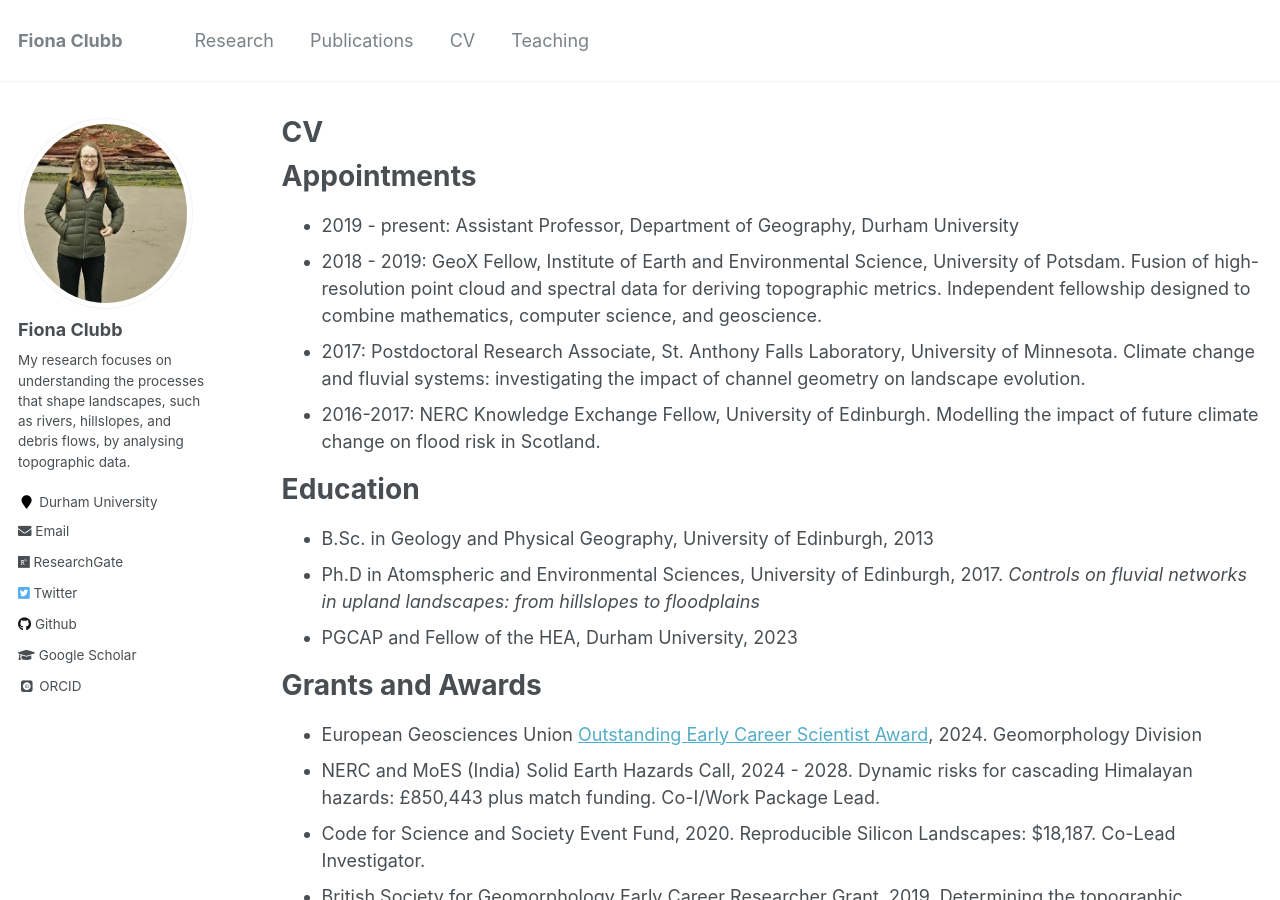
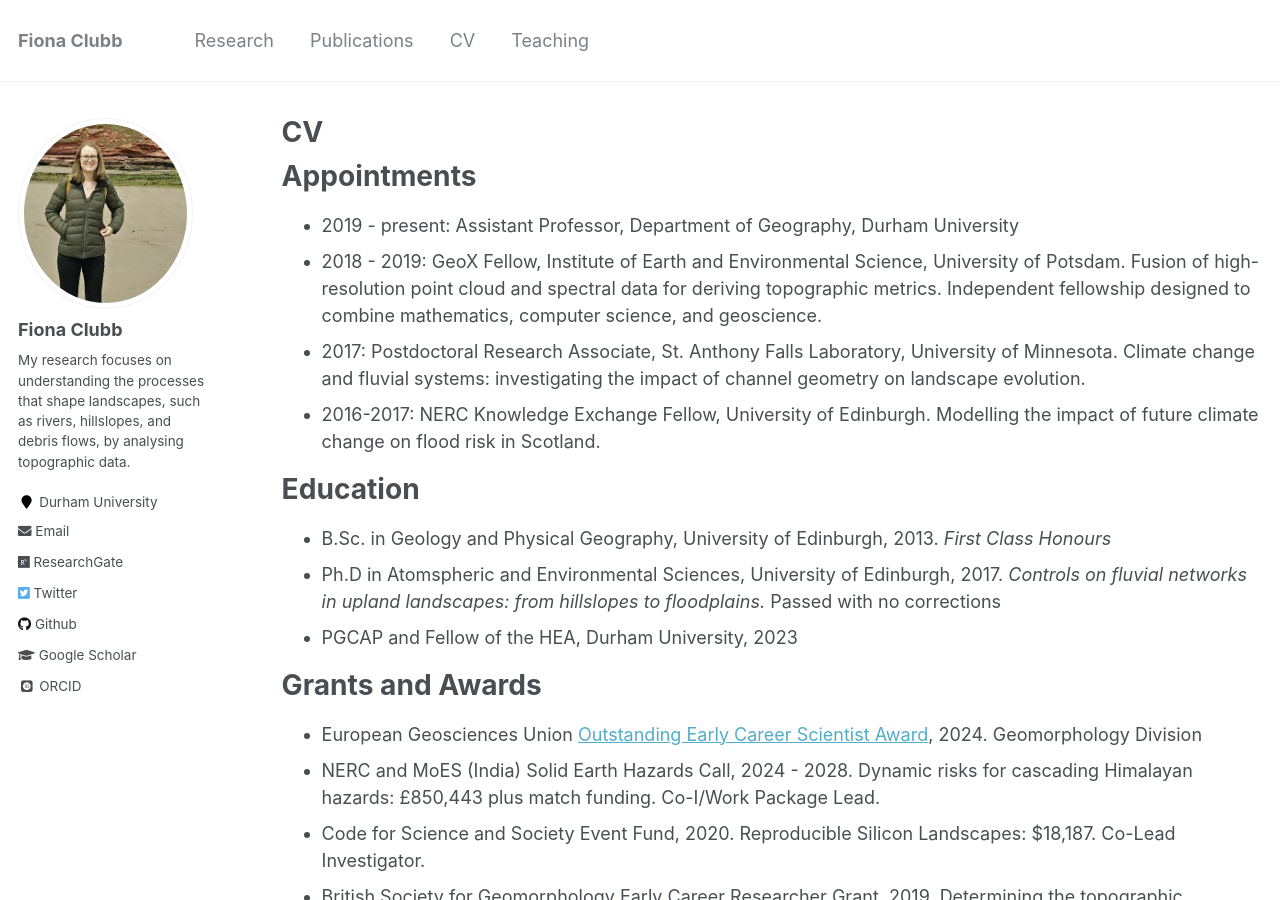
Before and after one commit to fclubb/fclubb.github.io, a Jekyll site: the page built from _pages/cv.md, in a window 1280 px wide and 900 px high. Built offline with Jekyll 4.4.1, drawn with Linux system fonts in a browser that asks for light colours; some web fonts are replaced.

Commit message:
Updating education

```diff
--- a/_pages/cv.md
+++ b/_pages/cv.md
@@ -23,8 +23,8 @@ change on flood risk in Scotland.
 
 Education
 ======
-* B.Sc. in Geology and Physical Geography, University of Edinburgh, 2013
-* Ph.D in Atomspheric and Environmental Sciences, University of Edinburgh, 2017. _Controls on fluvial networks in upland landscapes: from hillslopes to floodplains_
+* B.Sc. in Geology and Physical Geography, University of Edinburgh, 2013. _First Class Honours_
+* Ph.D in Atomspheric and Environmental Sciences, University of Edinburgh, 2017. _Controls on fluvial networks in upland landscapes: from hillslopes to floodplains._ Passed with no corrections
 * PGCAP and Fellow of the HEA, Durham University, 2023
 
 Grants and Awards
```
